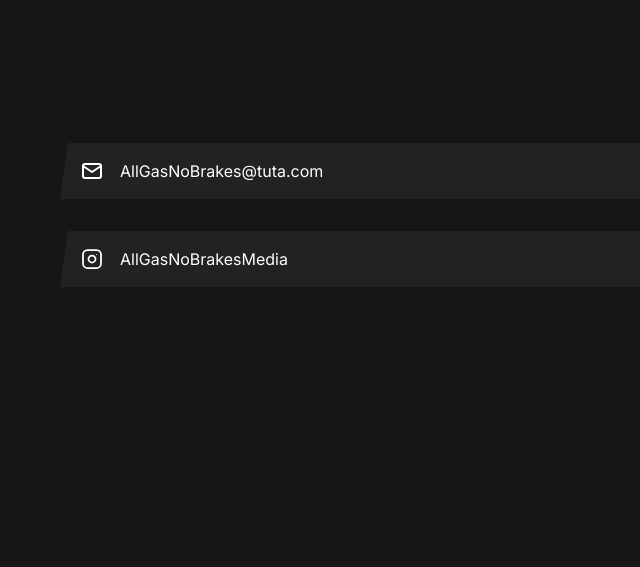
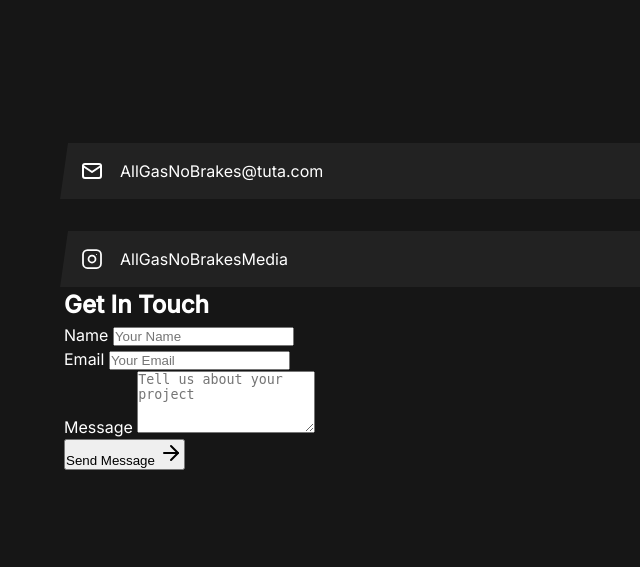
Before and after one commit to dropbop/allgasnobrakes, a Flask app: page / in a window 1280 px wide. Shown: the part 741-1308 px from the top of the page, without its empty margins (0-640 px from the left). Before the commit the page ends 1010 px from the top, so only its background shows below. Run offline with Flask 2, Linux system fonts and the light colour scheme.

Commit message:
Add contact form to index.html

```diff
--- a/templates/index.html
+++ b/templates/index.html
@@ -82,6 +82,41 @@
                         </a>
                     </p>
                 </div>
+                <!-- Contact Form -->
+                <div class="contact-form-container">
+                    <h2 class="form-title">Get In Touch</h2>
+                    <form method="POST" id="contactForm" class="contact-form">
+                        <!-- The access key is set as an environment variable on Vercel -->
+                        <input type="hidden" name="access_key" value="YOUR_ACCESS_KEY_HERE">
+
+                        <div class="form-group">
+                            <label for="name">Name</label>
+                            <input type="text" id="name" name="name" placeholder="Your Name" required>
+                        </div>
+
+                        <div class="form-group">
+                            <label for="email">Email</label>
+                            <input type="email" id="email" name="email" placeholder="Your Email" required>
+                        </div>
+
+                        <div class="form-group">
+                            <label for="message">Message</label>
+                            <textarea id="message" name="message" placeholder="Tell us about your project" rows="4" required></textarea>
+                        </div>
+
+                        <input type="checkbox" name="botcheck" class="hidden" style="display: none;">
+
+                        <button type="submit" class="submit-button">
+                            <span>Send Message</span>
+                            <svg xmlns="http://www.w3.org/2000/svg" width="24" height="24" viewBox="0 0 24 24" fill="none" stroke="currentColor" stroke-width="2" stroke-linecap="round" stroke-linejoin="round">
+                                <path d="m5 12 14 0"></path>
+                                <path d="m12 5 7 7-7 7"></path>
+                            </svg>
+                        </button>
+
+                        <div id="formResult" class="form-result"></div>
+                    </form>
+                </div>
             </div>
         </section>
     </main>
```
